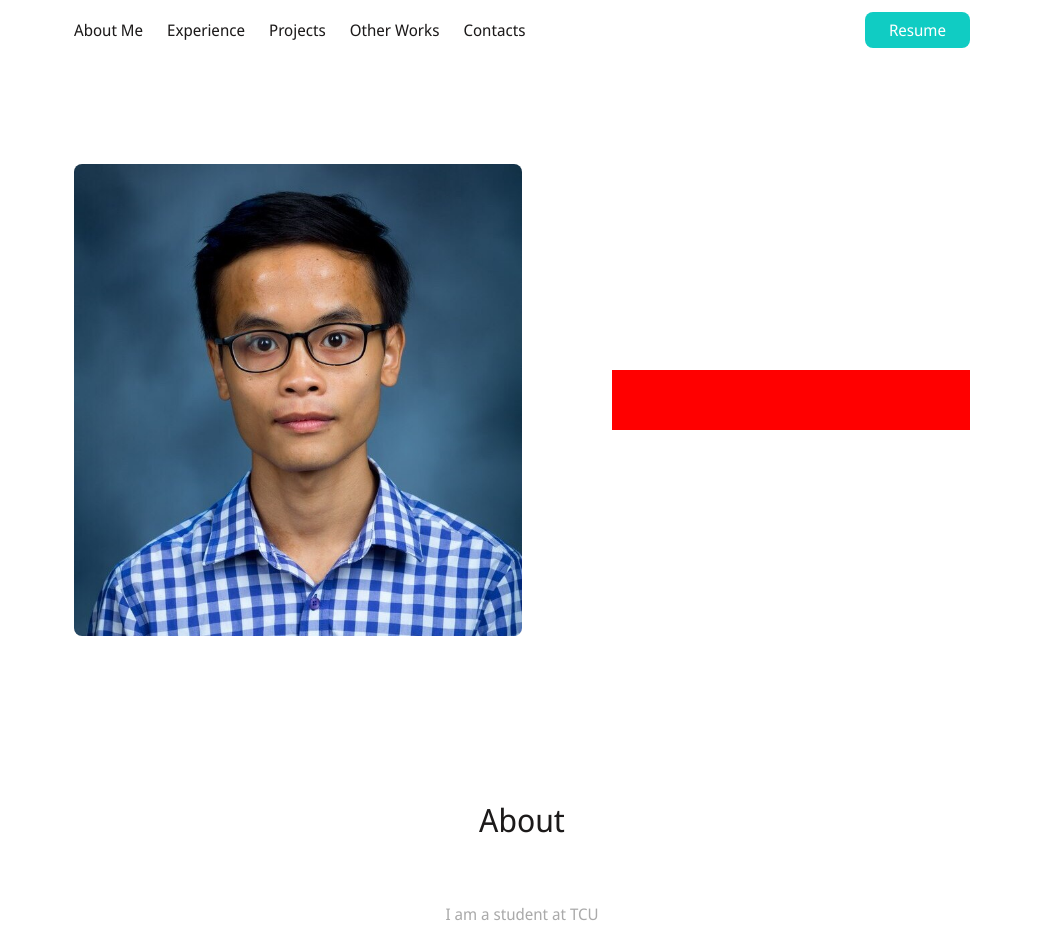
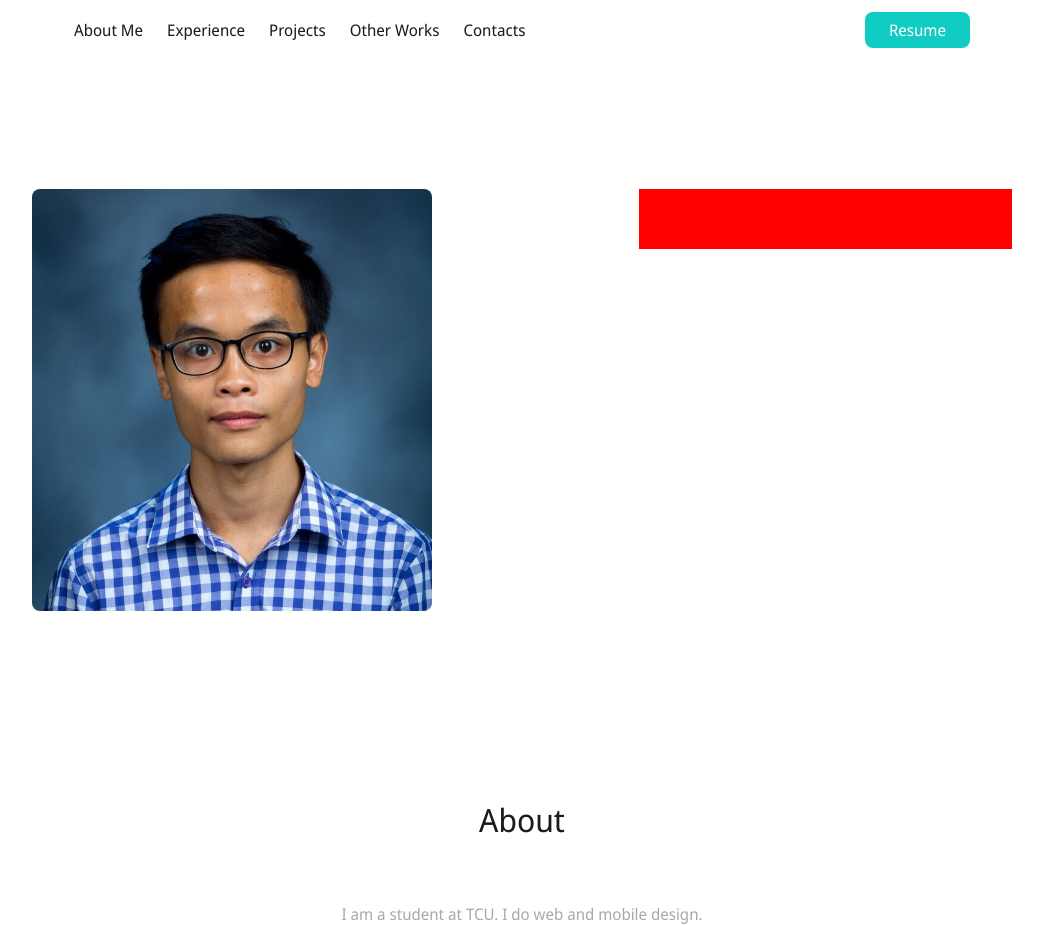
Before and after one commit to locpham26/Portfolio_Frontend, a Gatsby site: page / in a window 1280 px wide. Shown: the whole page, without its empty margins (118-1161 px from the left). Built offline with nearby package versions, Linux system fonts and the light colour scheme; Gatsby itself is replaced by a stand-in of ours; a web font is replaced by a local one.

Commit message:
fix structure

```diff
--- a/src/components/Layout.js
+++ b/src/components/Layout.js
@@ -5,6 +5,8 @@ import Nav from "./Nav";
 
 const StyledContent = styled.div`
   min-height: 100vh;
+  display: flex;
+  flex-direction: column;
 `;
 
 const Layout = ({ location, children }) => {
--- a/src/components/section/About.js
+++ b/src/components/section/About.js
@@ -14,11 +14,13 @@ const StyledIntroText = styled.div`
   }
 `;
 
+const introText = "I am a student at TCU. \n I do web and mobile design.";
+
 const About = () => {
   return (
-    <StyledAboutSection>
+    <StyledAboutSection id="about">
       <div className="section-title">About</div>
-      <StyledIntroText>I am a student at TCU</StyledIntroText>
+      <StyledIntroText>{introText}</StyledIntroText>
     </StyledAboutSection>
   );
 };
--- a/src/components/section/Hero.js
+++ b/src/components/section/Hero.js
@@ -3,22 +3,27 @@ import styled from "styled-components";
 import { StaticImage } from "gatsby-plugin-image";
 
 const StyledHeroSection = styled.section`
-  ${({ theme }) => theme.mixins.flexCenter};
   min-height: 100vh;
-  justify-content: space-between;
+  display: flex;
+  align-items: center;
+  .inner {
+    width: 100%;
+    display: grid;
+    grid-template-columns: 3fr 2fr;
+    gap: 48px;
+  }
 `;
 
 const StyledInfoContainer = styled.div`
-  flex-basis: 50%;
   .hero-image {
     width: 100%;
+    max-width: 400px;
     position: relative;
     border-radius: var(--border-radius);
   }
 `;
 
 const StyledGreeting = styled.div`
-  flex-basis: 40%;
   height: 60px;
   background-color: red;
 `;
@@ -26,6 +31,7 @@ const StyledGreeting = styled.div`
 const Hero = () => {
   return (
     <StyledHeroSection>
+      <div className="inner">
         <StyledInfoContainer>
           <StaticImage
             className="hero-image"
@@ -34,6 +40,7 @@ const Hero = () => {
           ></StaticImage>
         </StyledInfoContainer>
         <StyledGreeting />
+      </div>
     </StyledHeroSection>
   );
 };
--- a/src/pages/index.js
+++ b/src/pages/index.js
@@ -6,9 +6,10 @@ import About from "../components/section/About";
 
 const StyledMain = styled.main`
   width: 100%;
-  padding: 0px 15%;
-  height: auto;
-  box-sizing: border-box;
+  min-height: 100vh;
+  max-width: 1600px;
+  margin: 0px auto;
+  padding: 0px 150px;
 `;
 
 const IndexPage = ({ location }) => {
--- a/src/styles/GlobalStyle.js
+++ b/src/styles/GlobalStyle.js
@@ -21,6 +21,7 @@ const GlobalStyle = createGlobalStyle`
         min-height: 100%;
         overflow-x: hidden;
         line-height: 1.25;
+        background-color: #fffffe;
         font-family: var(--font-sans);
         -webkit-font-smoothing: antialiased;
         -moz-osx-font-smoothing: grayscale;
```
Lines whose indentation alone changed are shown as unchanged.
